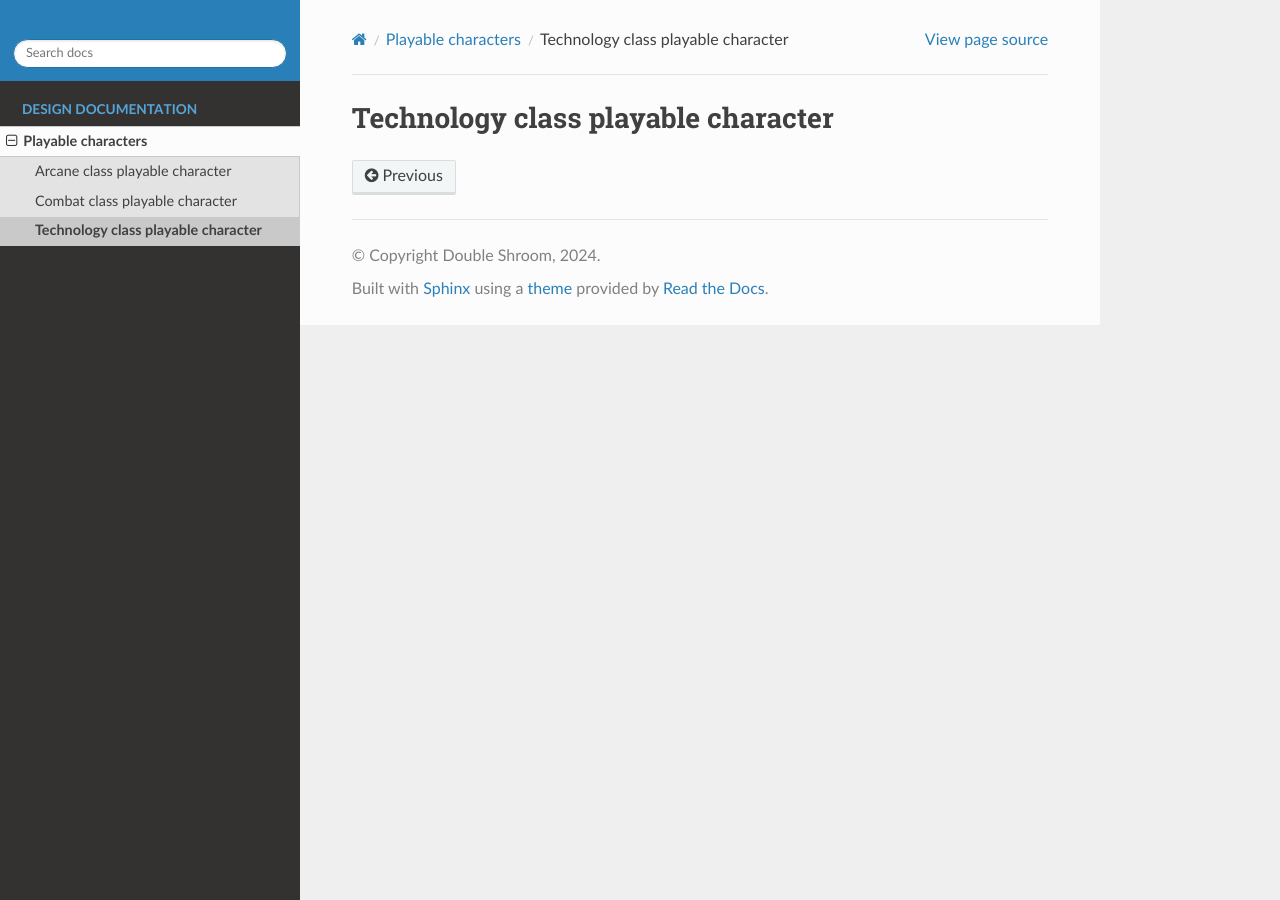
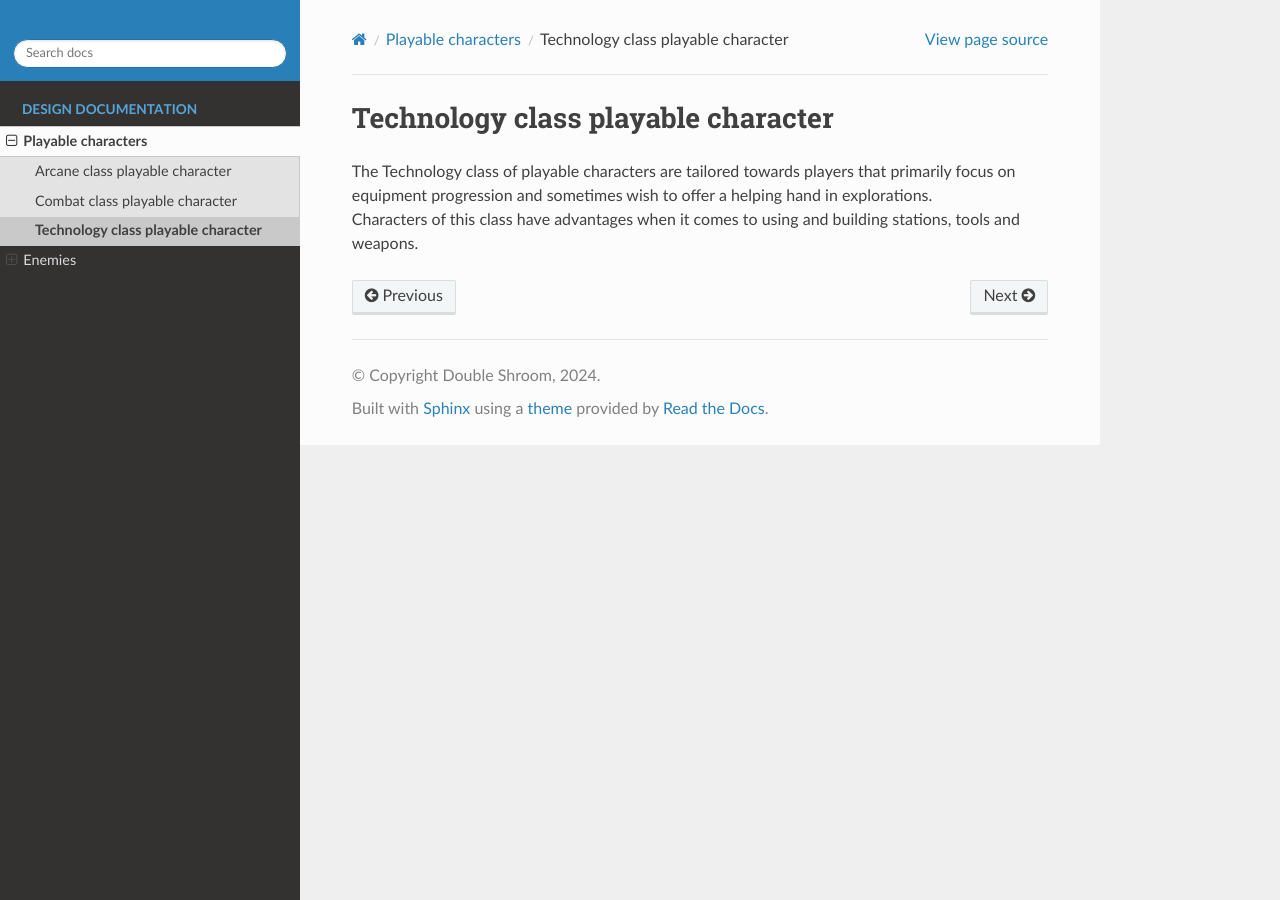
Before and after one commit to neosrc1/cryo-docs, a Sphinx documentation site: the page built from docs/source/chars/tech.rst, in a window 1280 px wide. Built offline with Sphinx 7.4.7 and the Read the Docs theme 2.0.0, drawn with Linux system fonts in a browser that asks for light colours.

Commit message:
Add new information and establish a template for documents

```diff
--- a/docs/source/chars.rst
+++ b/docs/source/chars.rst
@@ -1,8 +1,9 @@
 Playable characters
 ===================
 
-Within the main gameplay loop of Cryocaves, we plan to include 3 distinct "types" of playable characters.
-The precise details of such are to be determined, but any existing information will be found in the table of contents below.
+.. line-block::
+    Within the main gameplay loop of Cryocaves, we plan to include 3 distinct "classes" of playable characters, each with their own perks and advantages, effectively giving each character a distinct role to fill in order to aid progression.
+    The precise details of such are to be determined, but any existing information will be found in the table of contents below.
 
 .. toctree::
     :caption: Table of playable characters:
--- a/docs/source/chars/arcane.rst
+++ b/docs/source/chars/arcane.rst
@@ -1,2 +1,5 @@
 Arcane class playable character
 ===============================
+
+.. line-block::
+    Right now, the existence of the Arcane class is not confirmed and any details are left up for debate.
--- a/docs/source/chars/combat.rst
+++ b/docs/source/chars/combat.rst
@@ -1,2 +1,6 @@
 Combat class playable character
 ===============================
+
+.. line-block::
+    The Combat class of playable characters are tailored towards players that prefer the fast-paced action of spearheading explorations and fending off various enemies.
+    Characters of this class have advantages when it comes to strength and agility.
--- a/docs/source/chars/tech.rst
+++ b/docs/source/chars/tech.rst
@@ -1,2 +1,6 @@
 Technology class playable character
 ===================================
+
+.. line-block::
+    The Technology class of playable characters are tailored towards players that primarily focus on equipment progression and sometimes wish to offer a helping hand in explorations.
+    Characters of this class have advantages when it comes to using and building stations, tools and weapons.
```
Also changed, not shown: docs/source/enemies.rst (added, +13 -0 lines), docs/source/enemies/earachnid.rst (added, +15 -0 lines), docs/source/enemies/earachnid/black_vidow.rst (added, +12 -0 lines), docs/source/enemies/earachnid/recluse.rst (added, +10 -0 lines), docs/source/enemies/earachnid/tarantunela.rst (added, +15 -0 lines), docs/source/index.rst (+11 -6 lines), docs/source/templates/regular.rst (added, +18 -0 lines).
